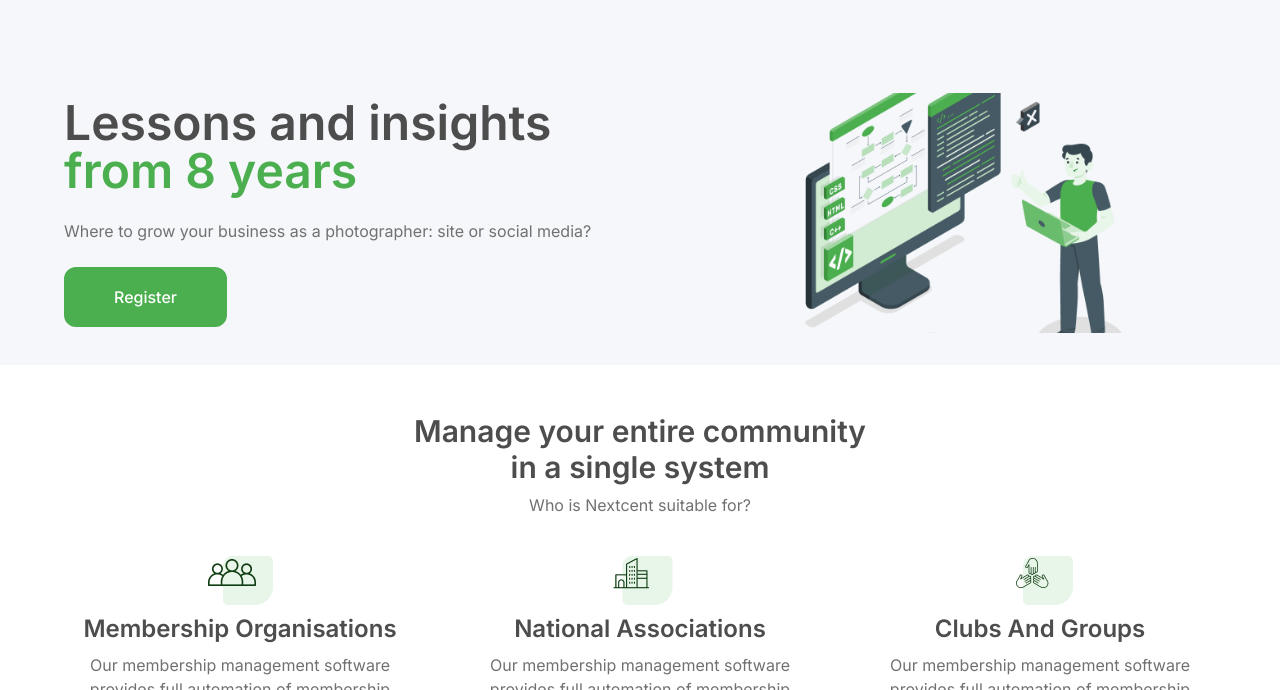
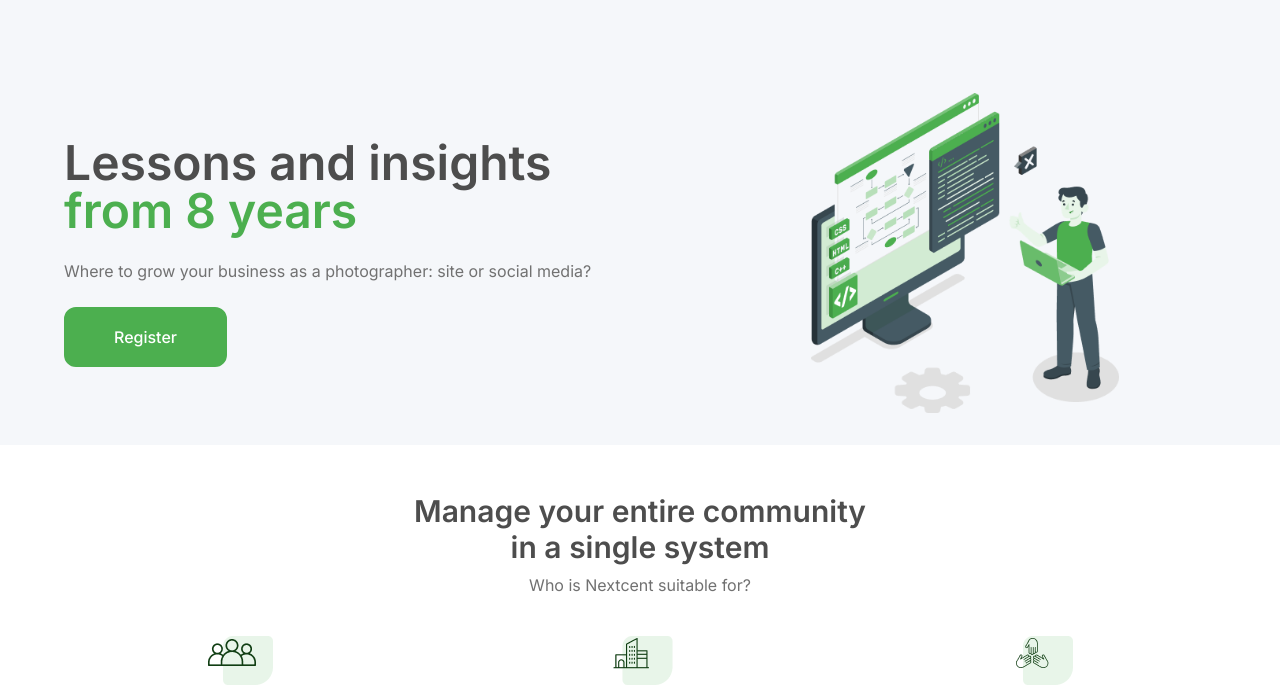
Before and after one commit to repro123/axia-project-2, a website: page index.html in a window 1280 px wide. Shown: the part 93-783 px from the top of the page. Drawn offline with Linux system fonts and the light colour scheme.

Commit message:
change hero image from cover to contain

```diff
--- a/index.html
+++ b/index.html
@@ -118,7 +118,7 @@
             <img
               src="./images/Illustration.png"
               alt="Illustration"
-              class="inline-block object-cover max-w-full w-60 h-60 md:w-80"
+              class="inline-block object-contain max-w-full w-60 h-60 md:w-80 md:h-80"
               loading="lazy"
             />
           </div>
```
Also changed, not shown: src/output.css.
